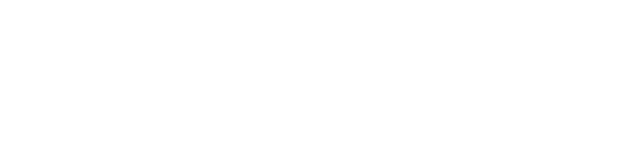
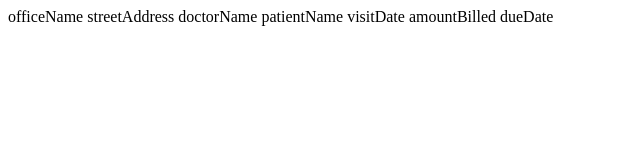
Before and after one commit to RyanCrowleyCode/advanced-usage-of-objects, a plain HTML site: page src/index.html in a window 1280 px wide. Shown: the whole page, without its empty margins (0-640 px from the left). Drawn offline with Linux system fonts and the light colour scheme.

Commit message:
lightning exercises done

```diff
--- a/src/index.html
+++ b/src/index.html
@@ -7,6 +7,7 @@
     <title>Document</title>
 </head>
 <body>
+    <section id="container"></section>
 
     <script src="./scripts/main.js"></script>
 </body>
--- a/src/scripts/main.js
+++ b/src/scripts/main.js
@@ -1,12 +1,4 @@
-// Lightning Exercise 1: Create an object that represents a bill from your doctor's office. It should have the following properties: officeName:
-// streetAddress:
-// doctorName:
-// patientName:
-// visitDate:
-// amountBilled:
-// dueDate:
-
-// You provide example values for each one.
+// Lightning Exercise 1: Create an object that represents a bill from your doctor's office.
 
 const dateVisited = "visitDate"
 const owed = "amountBilled"
@@ -22,7 +14,7 @@ const bill = {
     dueDate: "2019-12-01"
 }
 
-// Lightning Exercise 2: Copy the code below and paste it above your object.
+// Lightning Exercise 2:
 // Use square bracket notation to output the value of those three properties to the console in Chrome.
 
 // console.log("Date Visited: ", bill[dateVisited])
@@ -32,6 +24,22 @@ const bill = {
 
 // Lightning Exercise 3: Use Object.values() to output all the property values to the console in Chrome.
 
-for (const value of Object.values(bill)) {
-    console.log(value)
+// for (const value of Object.values(bill)) {
+//     console.log(value)
+// }
+
+// Lightning Exercise 1: Output all of the key names from your doctor's office bill to the console in Chrome.
+
+for (const key of Object.keys(bill)) {
+    console.log(key)
 }
+
+// Lightning Exercise 2: Output all of the key names from your doctor's office bill to the DOM inside a parent <section> element. Wrap each one in a <span> element.
+
+const containerEl = document.querySelector("#container")
+
+for (const key of Object.keys(bill)) {
+    containerEl.innerHTML += `
+    <span>${key}</span>
+    `
+}
```
